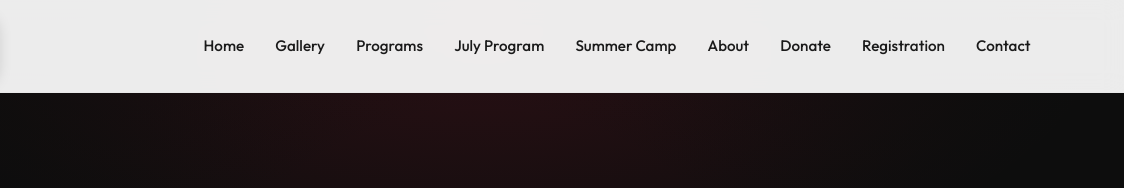
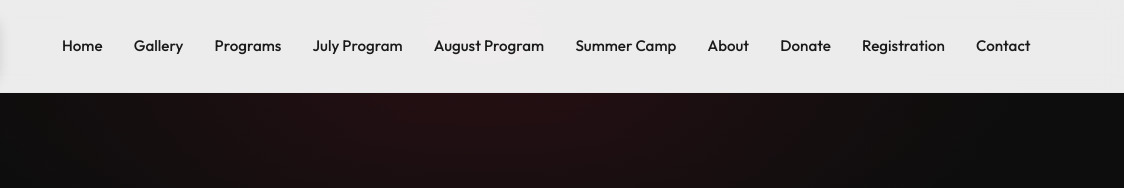
Before and after one commit to allmotionsports/allmotionsports-website, a website: page index.html in a window 1280 px wide. Shown: the top 188 px of the page, 156-1280 px from the left. Drawn offline with Linux system fonts and the light colour scheme; no server answers.

Commit message:
Add August Program link to navigation in index.html

```diff
--- a/index.html
+++ b/index.html
@@ -25,6 +25,7 @@
           <li><a href="#gallery">Gallery</a></li>
           <li><a href="#programs">Programs</a></li>
           <li><a href="#summer-volleyball">July Program</a></li>
+          <li><a href="#summer-volleyball-august">August Program</a></li>
           <li><a href="#summer-camp">Summer Camp</a></li>
           <li><a href="#about">About</a></li>
           <li><a href="#donate">Donate</a></li>
```
